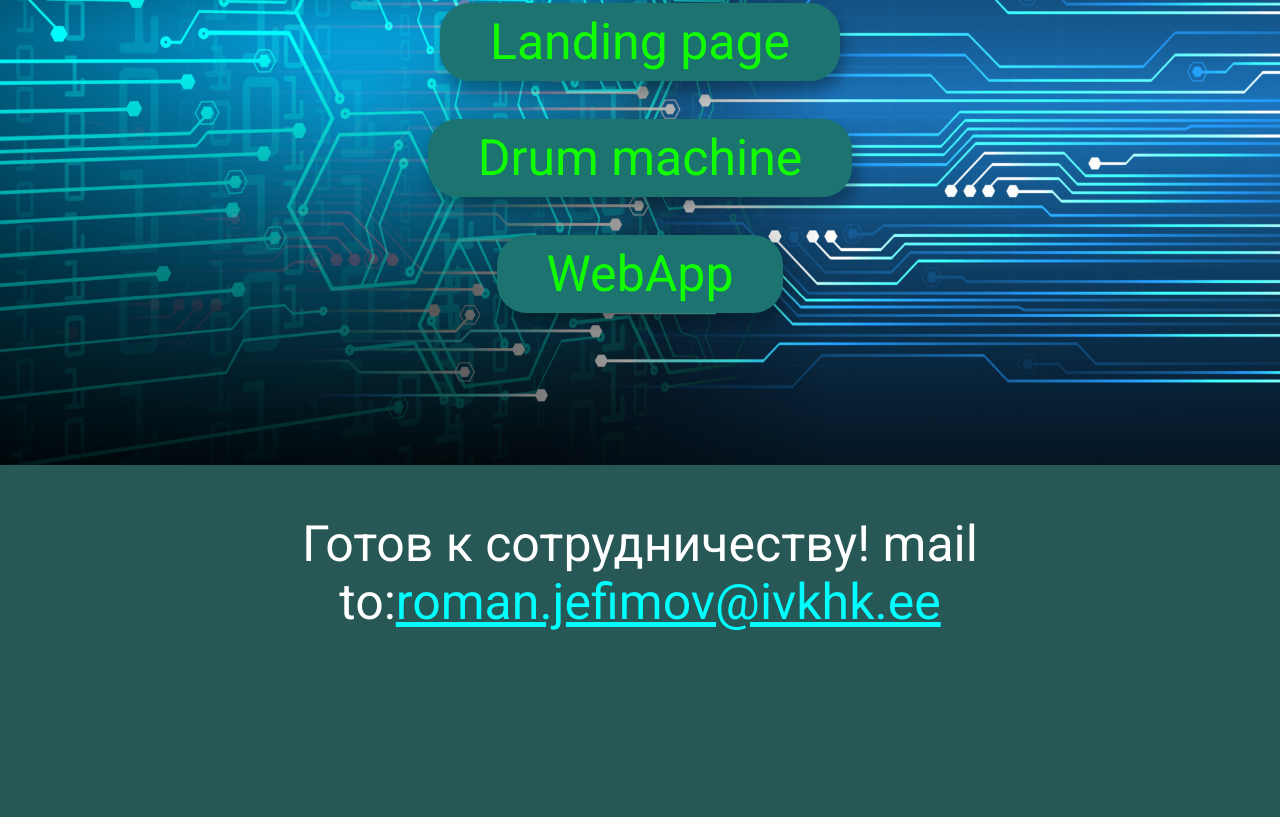
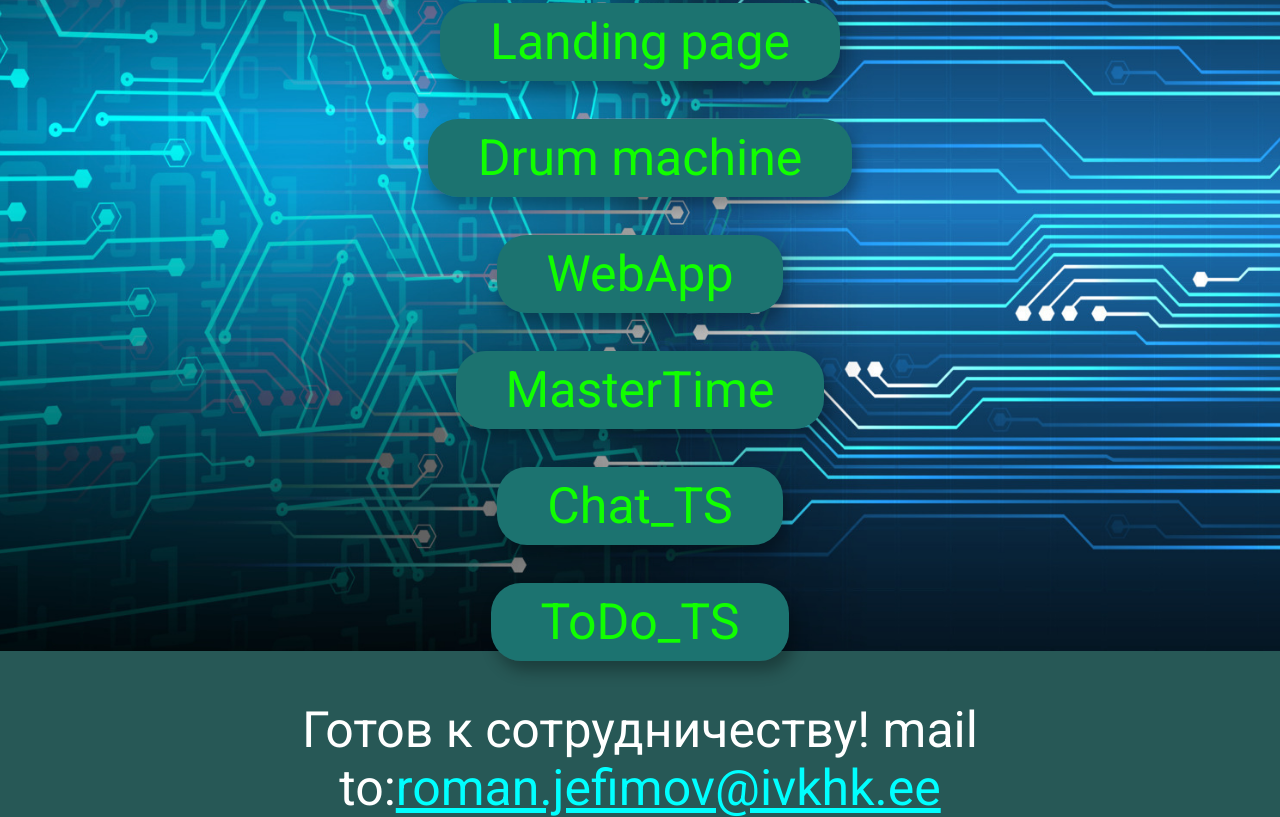
Before and after one commit to RomanJefimov/RomanJefimov.github.io, a plain HTML site: page index.html in a window 1280 px wide. Shown: the part 493-1310 px from the top of the page. Before the commit the page ends 1124 px from the top, so only its background shows below. Drawn offline with Linux system fonts and the light colour scheme.

Commit message:
Добавленны работы

```diff
--- a/index.html
+++ b/index.html
@@ -30,7 +30,16 @@
 		<br>
 		<br>
 			<a href="5/index.html" target="_blank">WebApp</a>
-
+		<br>
+		<br>
+			<a href="https://github.com/RomanJefimov/MasterTime.git" target="_blank">MasterTime</a>
+		<br>
+		<br>
+			<a href="https://github.com/RomanJefimov/Chat" target="_blank">Chat_TS</a>
+		<br>
+		<br>
+			<a href="https://github.com/RomanJefimov/ToDo" target="_blank">ToDo_TS</a>
+		<br>
 
     	</div>
     </div>
```
